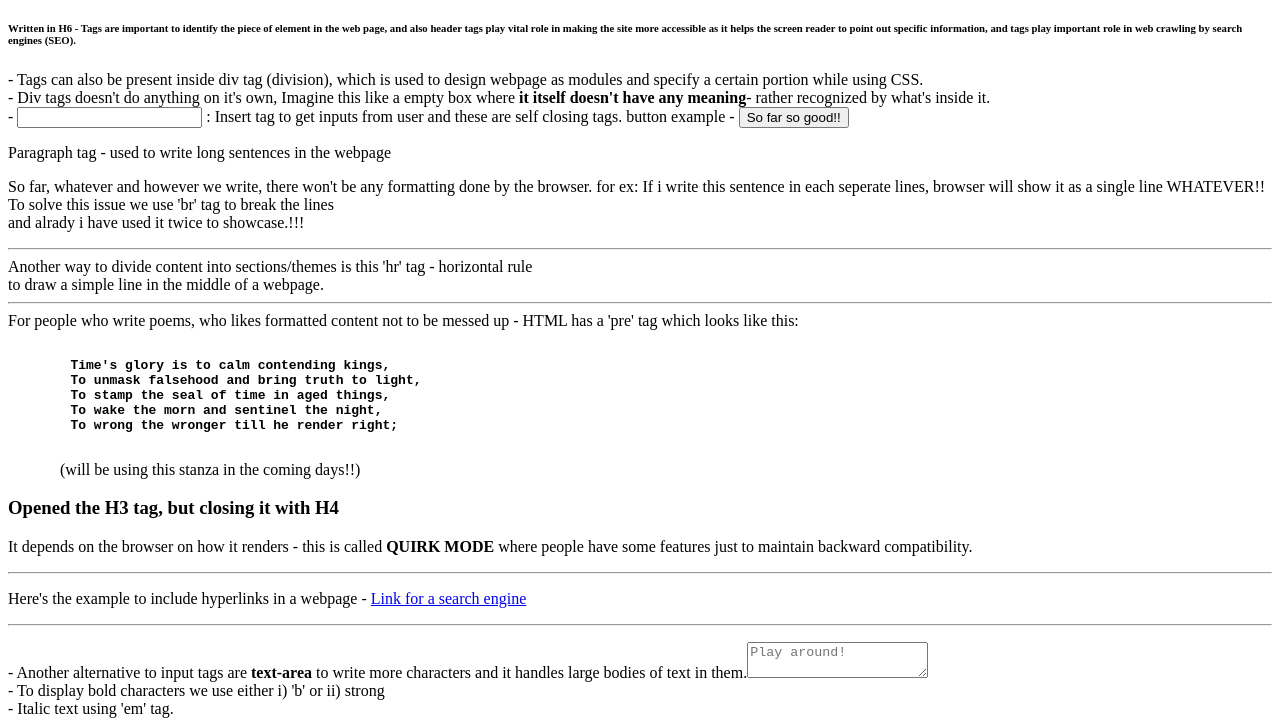
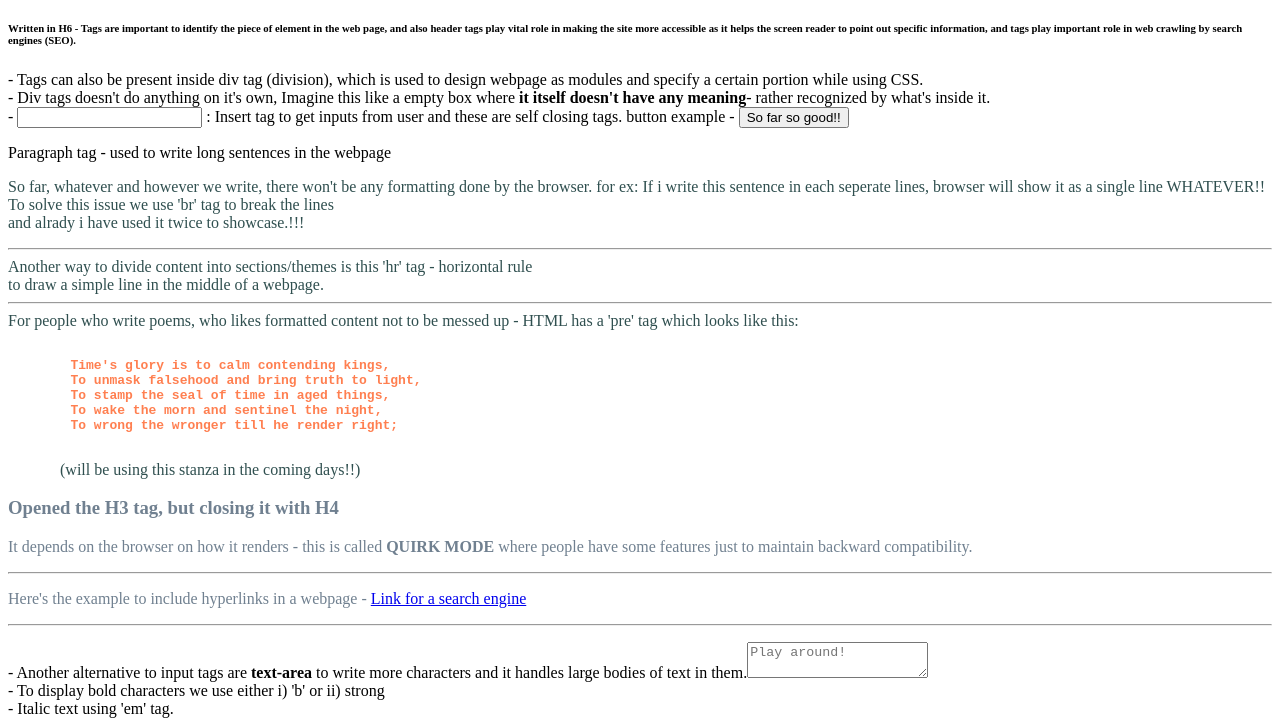
Before and after one commit to Randommmmmmmm/FirstPage, a plain HTML site: page index.html in a window 1280 px wide. Shown: the part 100-819 px from the top of the page. Drawn offline with Linux system fonts and the light colour scheme.

Commit message:
Changed color of .br-pre class to look more subtle

```diff
--- a/index.html
+++ b/index.html
@@ -29,6 +29,7 @@ important role in web crawling by search engines (SEO).</h6>
 		<hr>
 
 		For people who write poems, who likes formatted content not to be messed up - HTML has a 'pre' tag which looks like this:
+		<div class='pre-poem'>
 		<pre><b>
         Time's glory is to calm contending kings,
 	To unmask falsehood and bring truth to light,
@@ -36,6 +37,7 @@ important role in web crawling by search engines (SEO).</h6>
 	To wake the morn and sentinel the night,
 	To wrong the wronger till he render right;
 	 </b></pre>
+	 </div>
 	&nbsp;&nbsp;&nbsp;&nbsp;&nbsp;&nbsp;&nbsp;&nbsp;&nbsp;&nbsp;&nbsp;&nbsp;	  (will be using this stanza in the coming days!!)
 </p>
 </div>
@@ -66,10 +68,17 @@ important role in web crawling by search engines (SEO).</h6>
 		</select>
 </div>
 <style>
-	div .quick-href{
-		color:blue
-	}
+.br-pre{
+	color:darkslategrey
+}
+.quirk-href{
+	color:slategrey
+}
+.pre-poem{
+	color:coral;
+}
 </style>
 
 
+
 </html>
```
